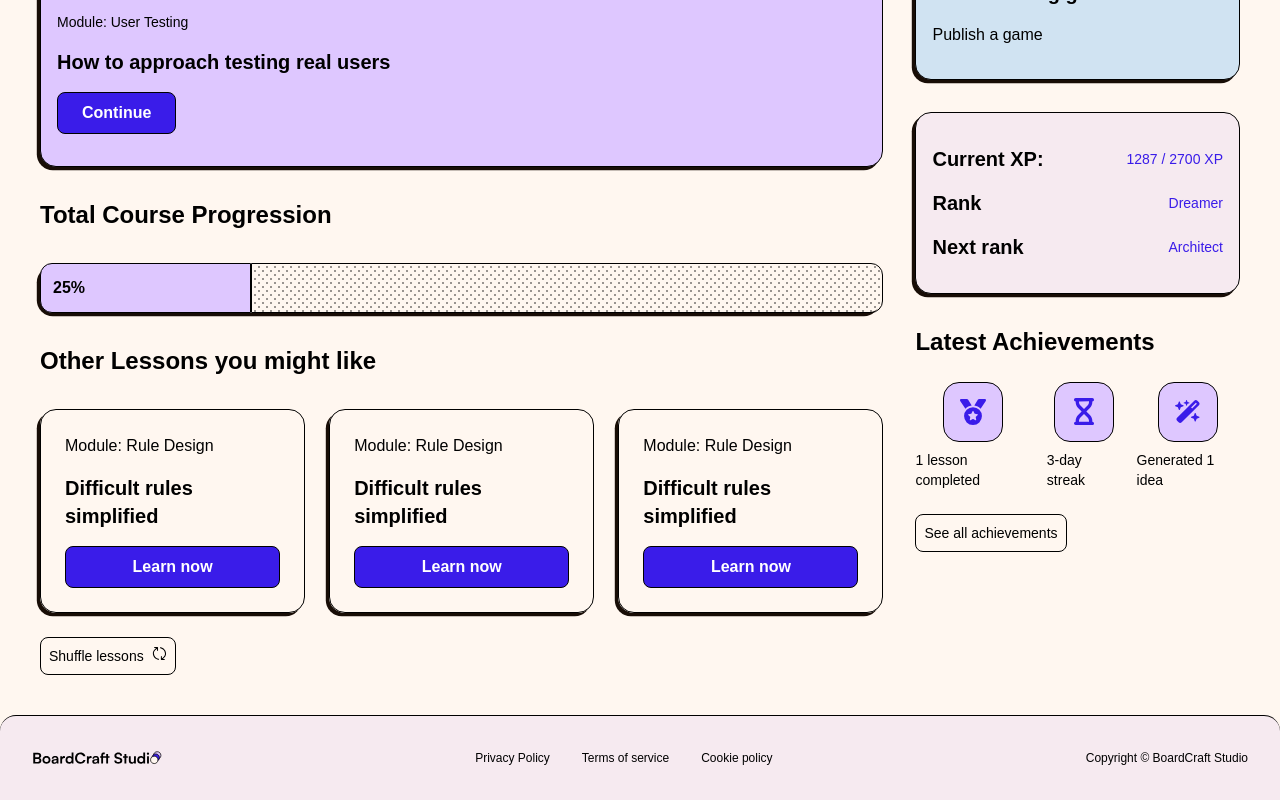
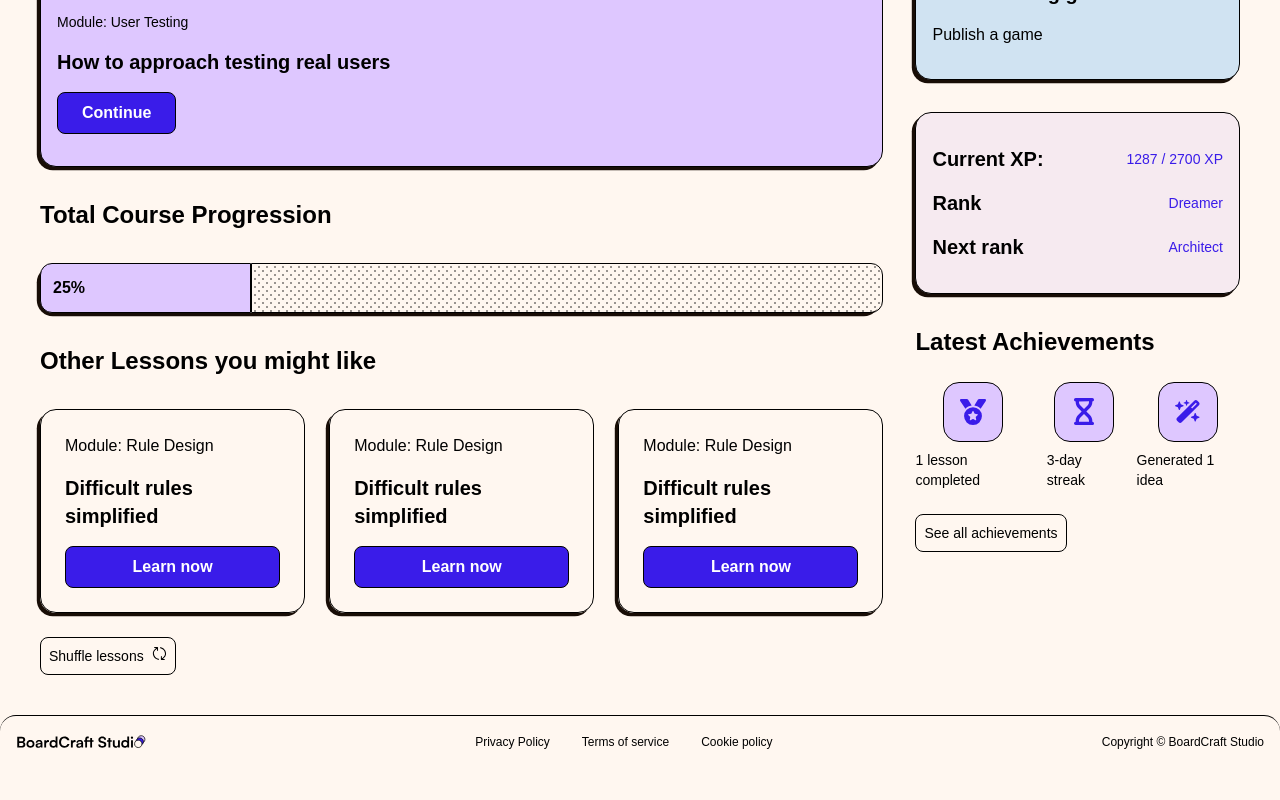
Before and after one commit to t-holmquist/learning-platform, a Next.js app: page /dashboard in a window 1280 px wide. Shown: the part 272-1072 px from the top of the page. After the commit the page ends 1040 px from the top, so only its background shows below. Built offline with nearby package versions, Linux system fonts and the light colour scheme; a web font is replaced by a local one.

Commit message:
adjust: footer sizing and styling

```diff
--- a/components/ui/footer.tsx
+++ b/components/ui/footer.tsx
@@ -8,7 +8,7 @@ const Footer = () => {
 
 
   return (
-   <footer className="mt-8 mb-20 sm:mb-0 rounded-t-large flex flex-col bg-bg-red sm:flex-row gap-8 sm:gap-0 w-full p-8 justify-between items-center border-t ">
+   <footer className="mt-8 mb-20 sm:mb-0 rounded-t-large flex flex-col bg-bg-sand sm:flex-row gap-8 sm:gap-0 w-full p-8 sm:p-4 justify-between items-center border-t ">
     <Link href={"/"}>
         <Image src={"/icons/Logo.svg"} width={130} height={100} alt="Logo"/>
     </Link>
```
